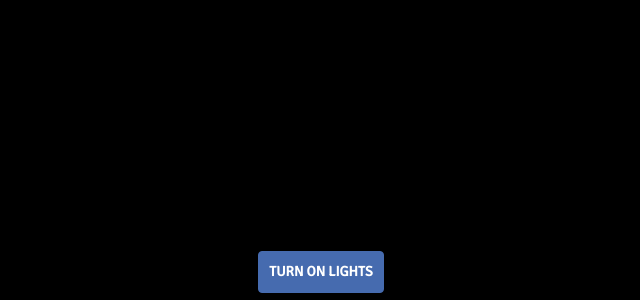
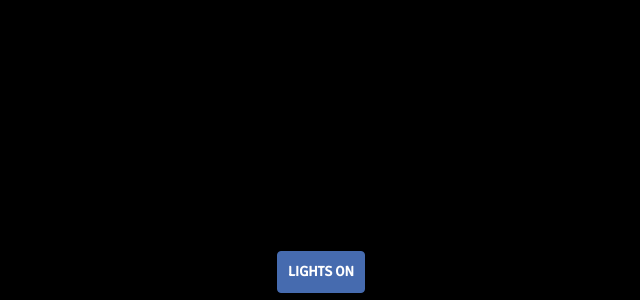
Before and after one commit to mashavaprince09/birthday, a website: page index.html in a window 1280 px wide. Shown: the part 500-800 px from the top of the page, without its empty margins (319-959 px from the left). Drawn offline with nearby package versions, Linux system fonts and the light colour scheme.

Commit message:
Update index.html

```diff
--- a/index.html
+++ b/index.html
@@ -144,7 +144,7 @@
 		<div class="navbar navbar-fixed-bottom">
 			<div class="row">
 				<div class="col-md-6 text-center col-md-offset-3">
-					<button class="btn btn-primary" id="turn_on">Turn On Lights</button>
+					<button class="btn btn-primary" id="turn_on">Lights On</button>
 					<button class="btn btn-primary" id="play">Play Music</button>
 					<button class="btn btn-primary" id="bannar_coming">Let's Decorate</button>
 					<button class="btn btn-primary" id="balloons_flying">Fly With Balloons</button>
```
